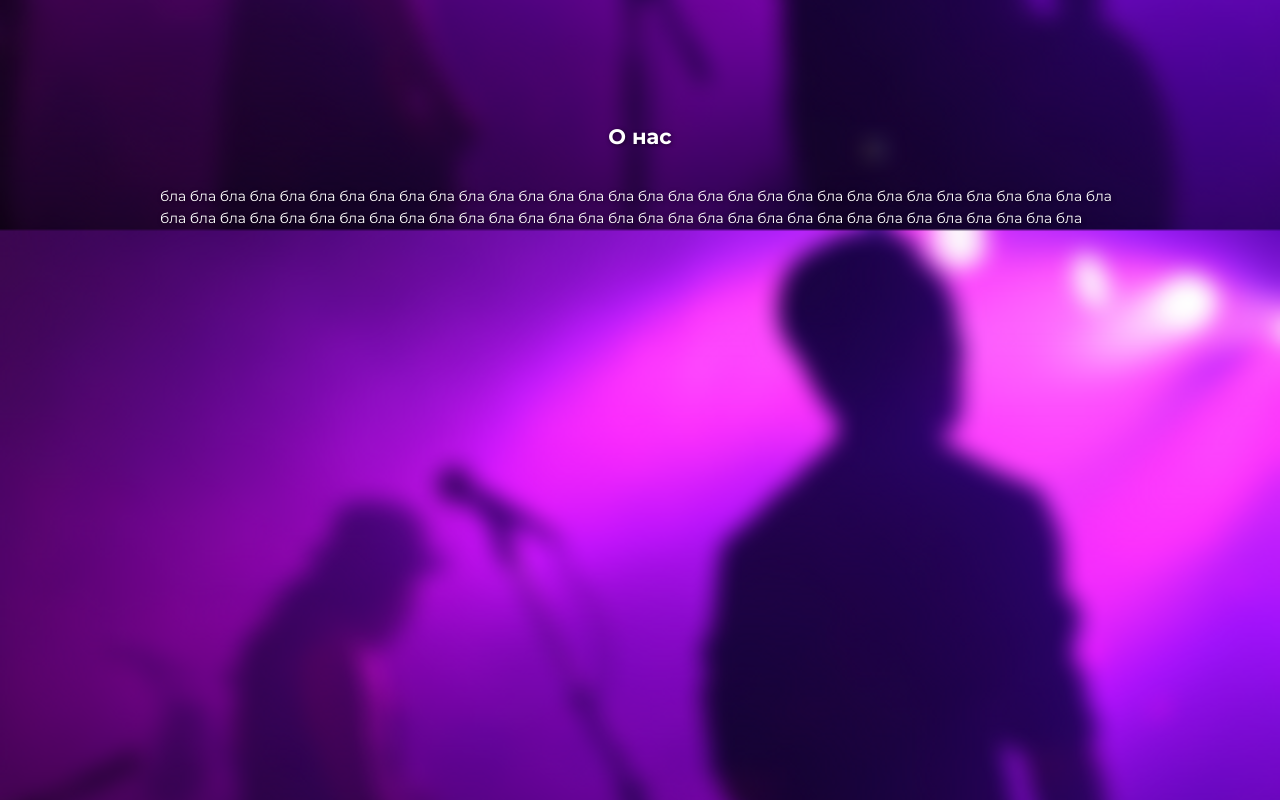
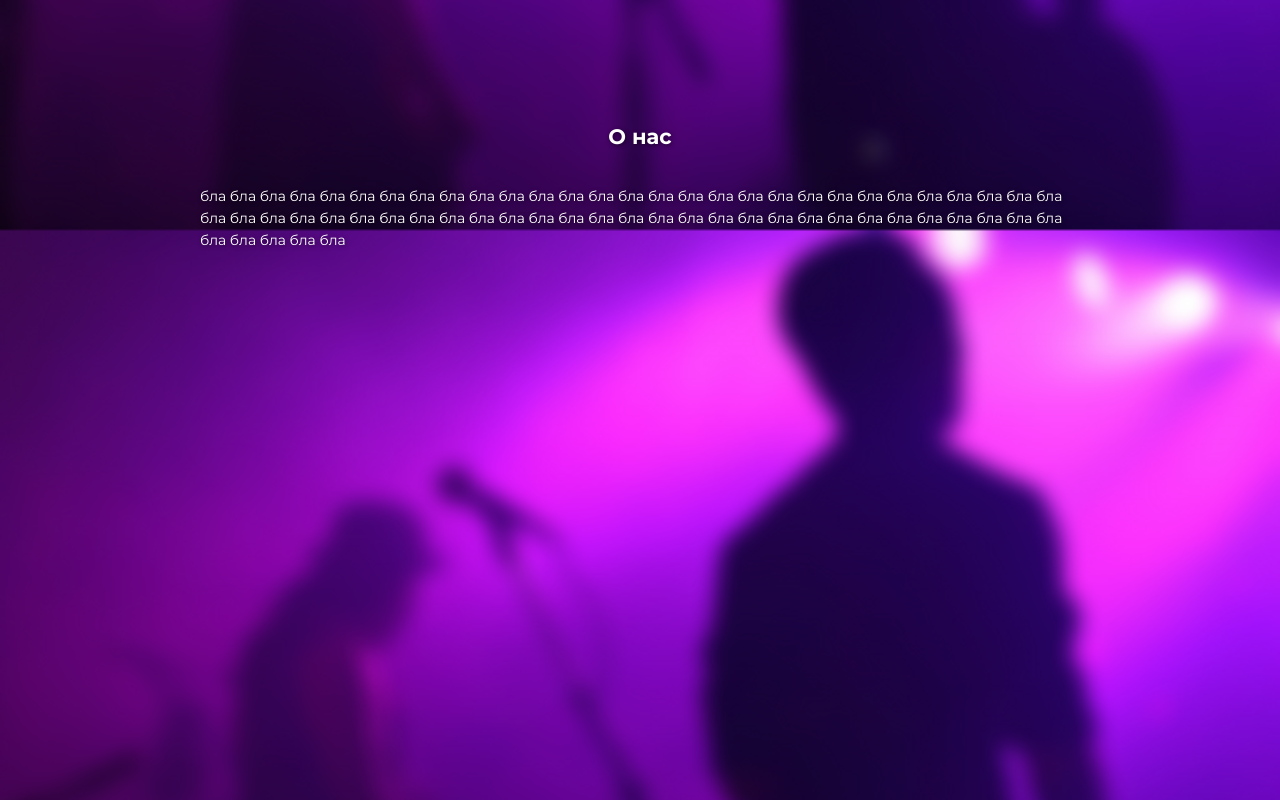
Before and after one commit to vladcyb/art-music, a React (Create React App) app: page / in a window 1280 px wide. Shown: the part 1480-2280 px from the top of the page. Built offline with nearby package versions, Linux system fonts and the light colour scheme; a web font is replaced by a local one.

Commit message:
fix layout

```diff
--- a/src/App.scss
+++ b/src/App.scss
@@ -1,14 +1,12 @@
 .ant-layout.app {
+  --content-padding-inline: 200px;
+
   padding: calc(var(--header-height)) 0 250px 0;
   background: url(./assets/i/bg.webp) top / cover no-repeat fixed var(--c-dark);
   color: var(--c-light);
 
-  &_loading {
-    padding-top: 0;
-
-    section {
-      height: 100vh;
-    }
+  .app__content {
+    padding: 0 var(--content-padding-inline);
   }
 
   section {
@@ -19,10 +17,4 @@
       text-shadow: 1px 1px 4px rgba(0, 0, 0, 0.57);
     }
   }
-
-  &__preloader {
-    display: flex;
-    justify-content: center;
-    align-items: center;
-  }
 }
--- a/src/App.tsx
+++ b/src/App.tsx
@@ -10,7 +10,7 @@ import './App.scss';
 export const App = () => (
   <Layout className="app">
     <Navbar />
-    <Content>
+    <Content className="app__content">
       <Info />
       <Brands />
       <About />
--- a/src/pages/About/About.tsx
+++ b/src/pages/About/About.tsx
@@ -3,9 +3,13 @@ import { Col, Row } from 'antd';
 
 export const About = () => (
   <section className="about" id="about">
-    <h2>О нас</h2>
     <Row justify="center">
-      <Col sm={18}>
+      <Col sm={24}>
+        <h2>О нас</h2>
+      </Col>
+    </Row>
+    <Row justify="center">
+      <Col sm={24}>
         <p>
           бла бла бла бла бла бла бла бла бла
           бла бла бла бла бла бла бла бла бла
--- a/src/pages/CallBack/CallBack.tsx
+++ b/src/pages/CallBack/CallBack.tsx
@@ -8,7 +8,11 @@ export const CallBack = () => {
 
   return (
     <section className="callback">
-      <h2>Заказать бесплатный звонок</h2>
+      <Row justify="center">
+        <Col sm={10}>
+          <h2>Заказать бесплатный звонок</h2>
+        </Col>
+      </Row>
       <Row justify="center">
         <Col sm={10}>
           <Card className="callback__card">
--- a/src/pages/Contacts/Contacts.tsx
+++ b/src/pages/Contacts/Contacts.tsx
@@ -4,7 +4,7 @@ import './Contacts.scss';
 export const Contacts = () => (
   <section className="contacts" id="contacts">
     <Row justify="center">
-      <Col sm={18}>
+      <Col sm={24}>
         <h2>Контакты</h2>
         <div className="contacts__content">
           <p>
--- a/src/pages/Info/Info.scss
+++ b/src/pages/Info/Info.scss
@@ -19,6 +19,7 @@
 
   &__wrapper {
     position: relative;
+    margin: 0 calc(-1 * var(--content-padding-inline));
   }
 
   &__content {
--- a/src/pages/Info/Info.tsx
+++ b/src/pages/Info/Info.tsx
@@ -61,7 +61,7 @@ export const Info = () => (
       </div>
     </div>
     <Row justify="center">
-      <Col sm={18}>
+      <Col sm={24}>
         <div className="info__icons">
           {musicIcons.map((item) => (
             <Fragment key={item.id}>
--- a/src/pages/Payment/Payment.tsx
+++ b/src/pages/Payment/Payment.tsx
@@ -3,9 +3,13 @@ import './Payment.scss';
 
 export const Payment = () => (
   <section className="payment">
-    <h2>Оплата и доставка</h2>
     <Row justify="center">
-      <Col sm={18}>
+      <Col sm={24}>
+        <h2 style={{ textAlign: 'left' }}>Оплата и доставка</h2>
+      </Col>
+    </Row>
+    <Row justify="center">
+      <Col sm={24}>
         <p>
           Мы доставляем заказы по всей России следующими транспортными компаниями:
         </p>
```
